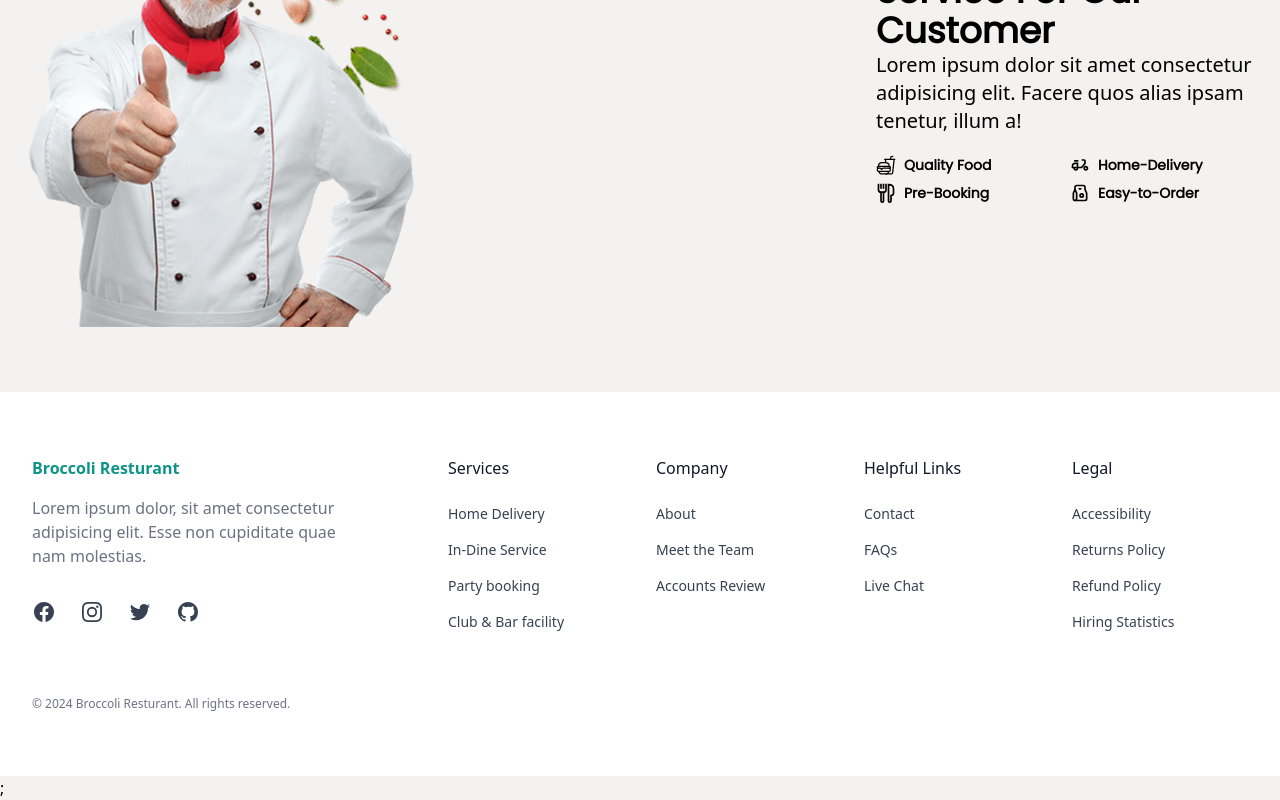
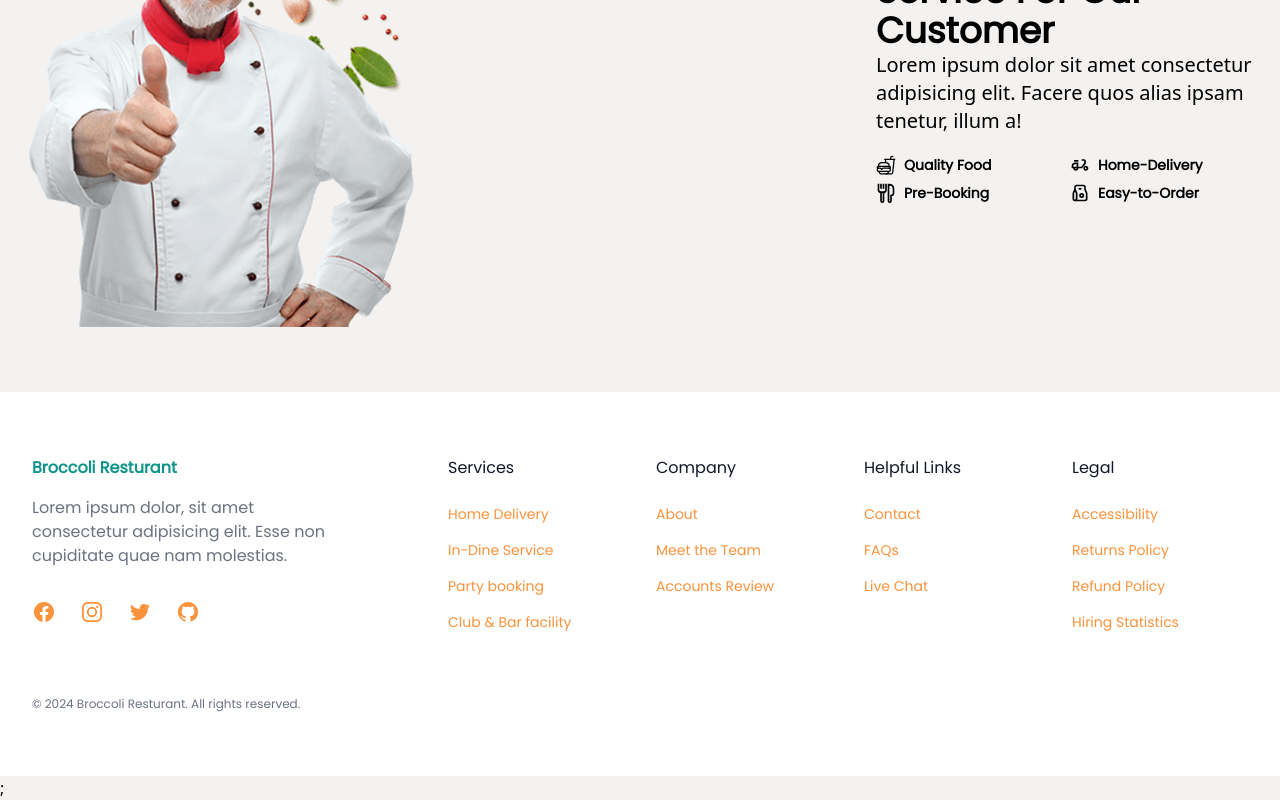
Before and after one commit to Nigam2004/Food-Order-Frontend, a React (Vite) app: page / in a window 1280 px wide. Shown: the part 1788-2588 px from the top of the page. Built offline with nearby package versions, Linux system fonts and the light colour scheme.

Commit message:
Footer Changed

```diff
--- a/src/components/Footer.jsx
+++ b/src/components/Footer.jsx
@@ -3,7 +3,7 @@ import React from "react";
 export default function Footer() {
   return (
     <>
-      <footer class="bg-white">
+      <footer class="bg-white font-poppins ">
         <div class="mx-auto max-w-screen-xl space-y-8 px-4 py-16 sm:px-6 lg:space-y-16 lg:px-8 ">
           <div class="grid grid-cols-1 gap-8 lg:grid-cols-3">
             <div>
@@ -14,13 +14,13 @@ export default function Footer() {
                 non cupiditate quae nam molestias.
               </p>
 
-              <ul class="mt-8 flex gap-6">
+              <ul class="mt-8 flex gap-6 ">
                 <li>
                   <a
                     href="/"
                     rel="noreferrer"
                     target="_blank"
-                    class="text-gray-700 transition hover:opacity-75"
+                    class="text-orange-400 transition hover:opacity-75"
                   >
                     <span class="sr-only">Facebook</span>
 
@@ -44,7 +44,7 @@ export default function Footer() {
                     href="/"
                     rel="noreferrer"
                     target="_blank"
-                    class="text-gray-700 transition hover:opacity-75"
+                    class="text-orange-400 transition hover:opacity-75"
                   >
                     <span class="sr-only">Instagram</span>
 
@@ -68,7 +68,7 @@ export default function Footer() {
                     href="/"
                     rel="noreferrer"
                     target="_blank"
-                    class="text-gray-700 transition hover:opacity-75"
+                    class="text-orange-400 transition hover:opacity-75"
                   >
                     <span class="sr-only">Twitter</span>
 
@@ -88,7 +88,7 @@ export default function Footer() {
                     href="/"
                     rel="noreferrer"
                     target="_blank"
-                    class="text-gray-700 transition hover:opacity-75"
+                    class="text-orange-400 transition hover:opacity-75"
                   >
                     <span class="sr-only">GitHub</span>
 
@@ -117,7 +117,7 @@ export default function Footer() {
                   <li>
                     <a
                       href="#"
-                      class="text-gray-700 transition hover:opacity-75"
+                      class="text-orange-400 transition hover:opacity-75"
                     >
                       {" "}
                       Home Delivery{" "}
@@ -127,7 +127,7 @@ export default function Footer() {
                   <li>
                     <a
                       href="#"
-                      class="text-gray-700 transition hover:opacity-75"
+                      class="text-orange-400 transition hover:opacity-75"
                     >
                       {" "}
                       In-Dine Service{" "}
@@ -137,7 +137,7 @@ export default function Footer() {
                   <li>
                     <a
                       href="#"
-                      class="text-gray-700 transition hover:opacity-75"
+                      class="text-orange-400 transition hover:opacity-75"
                     >
                       {" "}
                       Party booking{" "}
@@ -147,7 +147,7 @@ export default function Footer() {
                   <li>
                     <a
                       href="#"
-                      class="text-gray-700 transition hover:opacity-75"
+                      class="text-orange-400 transition hover:opacity-75"
                     >
                       {" "}
                       Club & Bar facility{" "}
@@ -163,7 +163,7 @@ export default function Footer() {
                   <li>
                     <a
                       href="#"
-                      class="text-gray-700 transition hover:opacity-75"
+                      class="text-orange-400 transition hover:opacity-75"
                     >
                       {" "}
                       About{" "}
@@ -173,7 +173,7 @@ export default function Footer() {
                   <li>
                     <a
                       href="#"
-                      class="text-gray-700 transition hover:opacity-75"
+                      class="text-orange-400 transition hover:opacity-75"
                     >
                       {" "}
                       Meet the Team{" "}
@@ -183,7 +183,7 @@ export default function Footer() {
                   <li>
                     <a
                       href="#"
-                      class="text-gray-700 transition hover:opacity-75"
+                      class="text-orange-400 transition hover:opacity-75"
                     >
                       {" "}
                       Accounts Review{" "}
@@ -199,7 +199,7 @@ export default function Footer() {
                   <li>
                     <a
                       href="#"
-                      class="text-gray-700 transition hover:opacity-75"
+                      class="text-orange-400 transition hover:opacity-75"
                     >
                       {" "}
                       Contact{" "}
@@ -209,7 +209,7 @@ export default function Footer() {
                   <li>
                     <a
                       href="#"
-                      class="text-gray-700 transition hover:opacity-75"
+                      class="text-orange-400 transition hover:opacity-75"
                     >
                       {" "}
                       FAQs{" "}
@@ -219,7 +219,7 @@ export default function Footer() {
                   <li>
                     <a
                       href="#"
-                      class="text-gray-700 transition hover:opacity-75"
+                      class="text-orange-400 transition hover:opacity-75"
                     >
                       {" "}
                       Live Chat{" "}
@@ -235,7 +235,7 @@ export default function Footer() {
                   <li>
                     <a
                       href="#"
-                      class="text-gray-700 transition hover:opacity-75"
+                      class="text-orange-400 transition hover:opacity-75"
                     >
                       {" "}
                       Accessibility{" "}
@@ -245,7 +245,7 @@ export default function Footer() {
                   <li>
                     <a
                       href="#"
-                      class="text-gray-700 transition hover:opacity-75"
+                      class="text-orange-400 transition hover:opacity-75"
                     >
                       {" "}
                       Returns Policy{" "}
@@ -255,7 +255,7 @@ export default function Footer() {
                   <li>
                     <a
                       href="#"
-                      class="text-gray-700 transition hover:opacity-75"
+                      class="text-orange-400 transition hover:opacity-75"
                     >
                       {" "}
                       Refund Policy{" "}
@@ -265,7 +265,7 @@ export default function Footer() {
                   <li>
                     <a
                       href="#"
-                      class="text-gray-700 transition hover:opacity-75"
+                      class="text-orange-400 transition hover:opacity-75"
                     >
                       {" "}
                       Hiring Statistics{" "}
```
